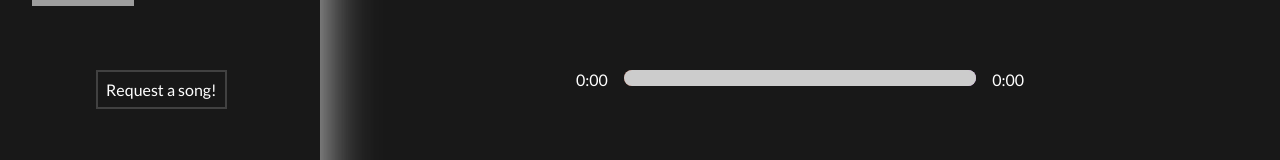
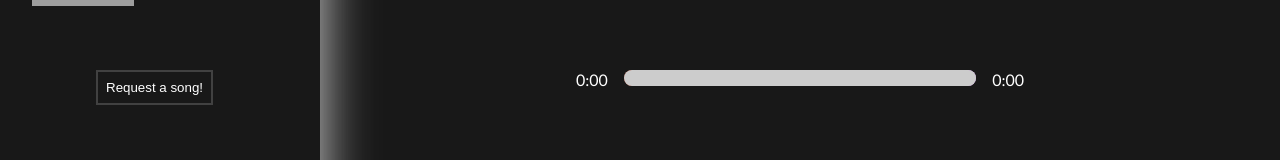
Before and after one commit to Leon3005/music-player, a React (Create React App) app: page / in a window 1280 px wide. Both pictures are taken after a click on the button "Library". Shown: the part 506-666 px from the top of the page. Built offline with nearby package versions, Linux system fonts and the light colour scheme; grey boxes are pictures that could not be loaded.

Commit message:
Modal is now displayed and closed correctly

```diff
--- a/src/components/Library.js
+++ b/src/components/Library.js
@@ -1,5 +1,6 @@
 import React from "react";
 import LibrarySong from "./LibrarySong";
+import $ from "jquery";
 
 const Library = ({
   songs,
@@ -9,6 +10,10 @@ const Library = ({
   setSongs,
   libraryStatus,
 }) => {
+  const onClick = () => {
+    $(".modal-window").show();
+  };
+
   return (
     <div className={`library ${libraryStatus ? "active-library" : ""}`}>
       <h2>Library</h2>
@@ -26,7 +31,7 @@ const Library = ({
           />
         ))}
       </div>
-      <a href="#open-modal">Request a song!</a>
+      <button onClick={onClick}>Request a song!</button>
     </div>
   );
 };
--- a/src/components/Modal.js
+++ b/src/components/Modal.js
@@ -20,12 +20,18 @@ const Modal = () => {
     $(".modal-window").hide();
   };
 
+  const onClick = (event) => {
+    event.preventDefault();
+
+    $(".modal-window").hide();
+  };
+
   return (
     <div id="open-modal" class="modal-window">
       <div>
-        <a href="#" title="Close" class="modal-close">
+        <button class="modal-close" onClick={onClick}>
           Close
-        </a>
+        </button>
         <h1>Enter song details:</h1>
         <div>
           <form className="requestForm" onSubmit={onSubmit}>
--- a/src/styles/_library.scss
+++ b/src/styles/_library.scss
@@ -15,7 +15,7 @@
     padding: 2rem;
   }
 
-  a {
+  button {
     text-decoration: none;
     background: transparent;
     border: none;
--- a/src/styles/_modal.scss
+++ b/src/styles/_modal.scss
@@ -1,6 +1,7 @@
 @import url(https://fonts.googleapis.com/css?family=Roboto:700,300);
 
 .modal-window {
+  display: none;
   position: fixed;
   background-color: rgba(255, 255, 255, 0.25);
   top: 0;
@@ -8,9 +9,6 @@
   bottom: 0;
   left: 0;
   z-index: 999;
-  visibility: hidden;
-  opacity: 0;
-  pointer-events: none;
   transition: all 0.3s;
   &:target {
     visibility: visible;
```
